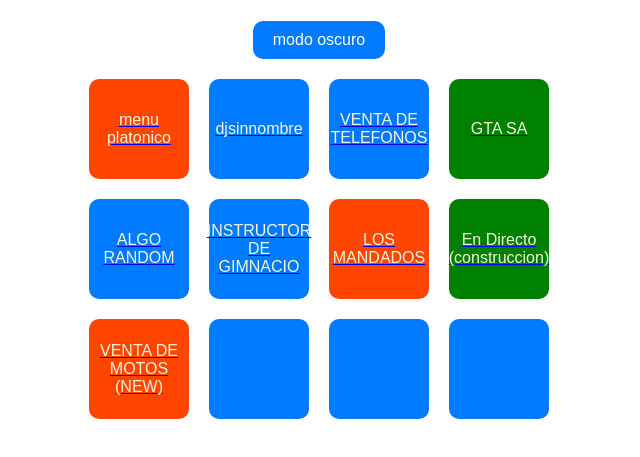
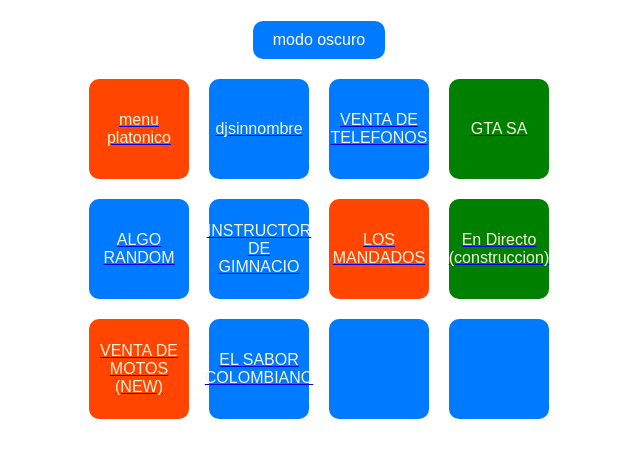
Before and after one commit to sebo1019/todos, a plain HTML site: page index.html in a window 1280 px wide. Shown: the part 79-536 px from the top of the page, without its empty margins (321-961 px from the left). Drawn offline with Linux system fonts and the light colour scheme.

Commit message:
Actualizar index.html

```diff
--- a/index.html
+++ b/index.html
@@ -28,7 +28,7 @@
 
     <section class="contenedor">
         <a href="https://sebo1019.github.io/ventasmoto/"><div class="caja2">VENTA DE MOTOS (NEW)</div></a>
-        <a href=""><div class="caja"></div></a>
+        <a href="https://sebo1019.github.io/EL-SABOR-COLOMBIANO/"><div class="caja">EL SABOR COLOMBIANO</div></a>
         <a href=""><div class="caja"></div></a>
         <a href=""><div class="caja"></div></a>
     </section>
```
